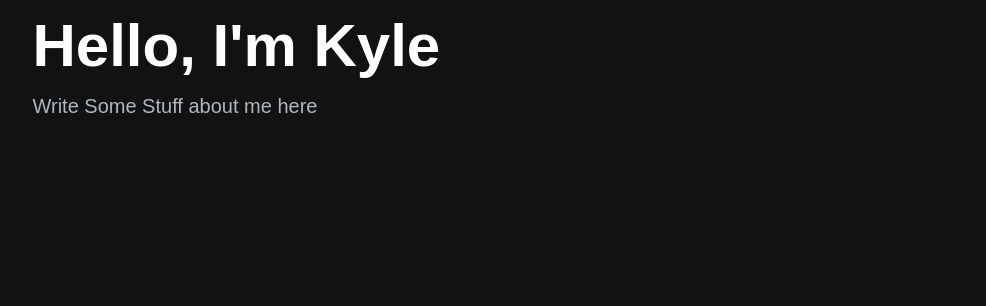
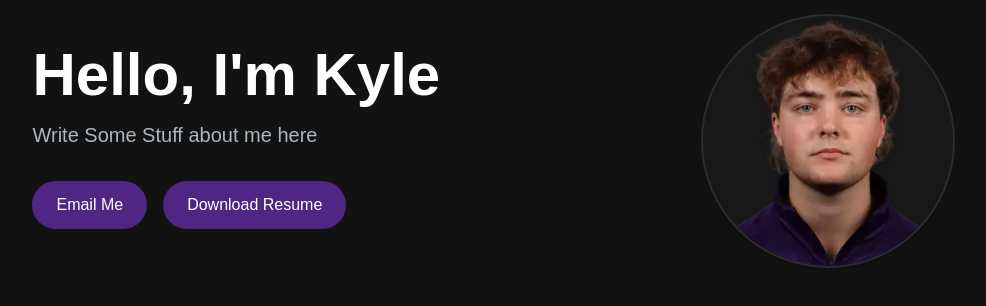
Before and after one commit to kburley7/kyle-burley-portfolio, a Next.js app: page / in a window 1280 px wide. Shown: the top 306 px of the page, without its empty margins (157-1143 px from the left). Built offline with nearby package versions, Linux system fonts and the light colour scheme.

Commit message:
added image and buttons on hero component

```diff
--- a/src/app/components/HeroSection.jsx
+++ b/src/app/components/HeroSection.jsx
@@ -1,4 +1,5 @@
 import React from 'react'
+import Image from 'next/image'
 
 const HeroSection = () => {
     return (
@@ -8,11 +9,24 @@ const HeroSection = () => {
                     <h1 className='text-white mb-4 text-4xl lg:text-6xl font-extrabold'>
                         Hello, I'm Kyle
                     </h1>
-                <p className='text-[#ADB7BE] text-lg lg:text-xl'>
+                    <p className='text-[#ADB7BE] text-lg lg:text-xl mb-6'>
                         Write Some Stuff about me here
                     </p>
+                    <div className='py-2 '>
+                        <button className='px-6 py-3 rounded-full mr-4 bg-[#4F2683] hover:bg-purple-400 text-white'>Email Me</button>
+                        <button className='px-6 py-3 rounded-full  bg-[#4F2683] hover:bg-purple-400 text-white'>Download Resume</button>
+                    </div>
                 </div>
                 <div className='col-span-5 place-self-center'>
+                    <div className="rounded-full bg-[#181818] w-[250px] h-[250px] relative overflow-hidden ring-2 ring-[#2c2c2c] shadow-lg">
+                        <Image
+                            src="/images/hero-image.webp"
+                            alt='hero image'
+                            className='absolute top-1/2 left-1/2 transform -translate-x-1/2 -translate-y-1/2 object-cover rounded-full'
+                            width={250}
+                            height={250}
+                        />
+                    </div>
 
                 </div>
             </div>
--- a/src/app/page.js
+++ b/src/app/page.js
@@ -4,8 +4,10 @@ import HeroSection from "./components/HeroSection";
 export default function Home() {
   return (
 
-      <main className="flex min-h-screen flex-col bg-[#121212] container mx-auto px-12 py-4">
-        <HeroSection />
+      <main className="flex min-h-screen flex-col bg-[#121212]">
+        <div className="container mx-auto px-12 py-4">
+          <HeroSection />
+        </div>
       </main>
 
   );
```
Also changed, not shown: public/images/hero-image.webp (added). Lines whose indentation alone changed are shown as unchanged.
